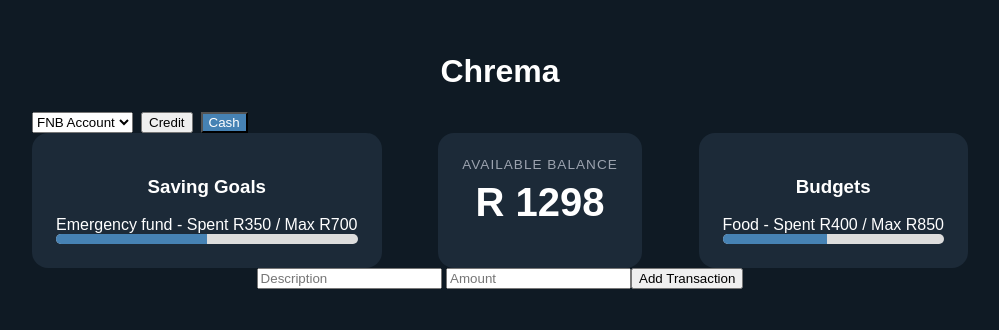
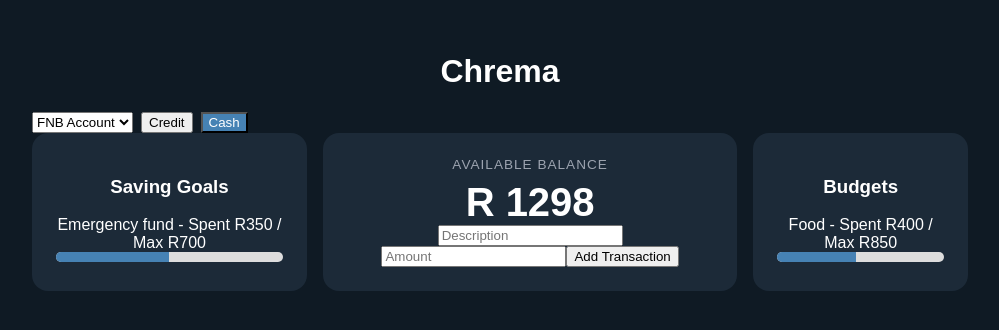
Before and after one commit to EricMoreland/Chrema_Phase_2, a React (Vite) app: page / in a window 1280 px wide. Shown: the top 330 px of the page, without its empty margins (140-1139 px from the left). Built offline with nearby package versions, Linux system fonts and the light colour scheme.

Commit message:
Move Add Transaction into Main Balance Card

```diff
--- a/src/App.jsx
+++ b/src/App.jsx
@@ -3,7 +3,6 @@ import BalanceCard from './components/BalanceCard'
 import SavingsPanel from './components/SavingsPanel'
 import BudgetsPanel from './components/BudgetsPanel'
 import AccountBar from './components/AccountBar'
-import TransactionForm from './components/TransactionForm'
 import './App.css'
 
 function App() {
@@ -46,24 +45,17 @@ function App() {
         <AccountBar selectedType={selectedType} setSelectedType={setSelectedType} />
         <div className='dashboard'>
           <SavingsPanel />
-        <BalanceCard balance={displayBalance} />
-        <BudgetsPanel />
-      </div>
-
-      <TransactionForm
+          <BalanceCard
+            balance={displayBalance}
             newDescription={newDescription}
             setNewDescription={setNewDescription}
             newAmount={newAmount}
             setNewAmount={setNewAmount}
             handleAddTransactionProp={handleAddTransaction}
+            transactions={transactions}
           />
-
-      {transactions.length > 0 && (
-        <p>
-          Recent: {transactions[transactions.length - 1].description} - R
-          {transactions[transactions.length - 1].amount} ({transactions[transactions.length - 1].type})
-        </p>
-      )}
+          <BudgetsPanel />
+        </div>
       </div>
     </>
   )
--- a/src/components/BalanceCard.jsx
+++ b/src/components/BalanceCard.jsx
@@ -1,8 +1,36 @@
-function BalanceCard({ balance }) {
+import TransactionForm from "./TransactionForm"
+
+function BalanceCard({
+    balance,
+    newDescription,
+    setNewDescription,
+    newAmount,
+    setNewAmount,
+    handleAddTransactionProp,
+    transactions,
+
+}) {
+
     return (
         <div className="card">
             <p className="balance_label">Available Balance</p>
             <p className="balance_amount">R {balance}</p>
+
+            <TransactionForm
+                newDescription={newDescription}
+                setNewDescription={setNewDescription}
+                newAmount={newAmount}
+                setNewAmount={setNewAmount}
+                handleAddTransactionProp={handleAddTransactionProp}
+            />
+
+
+            {transactions.length > 0 && (
+                <p>
+                    Recent: {transactions[transactions.length - 1].description} - R
+                    {transactions[transactions.length - 1].amount} ({transactions[transactions.length - 1].type})
+                </p>
+            )}
         </div>
     )
 }
```
Lines whose indentation alone changed are shown as unchanged.
